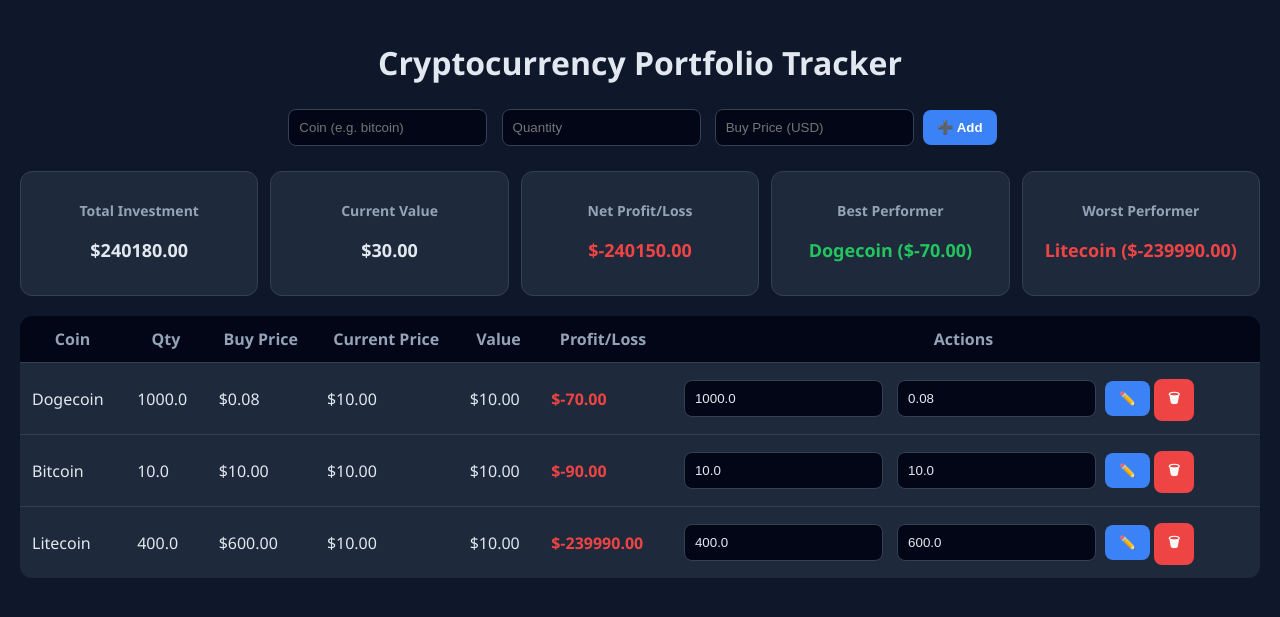
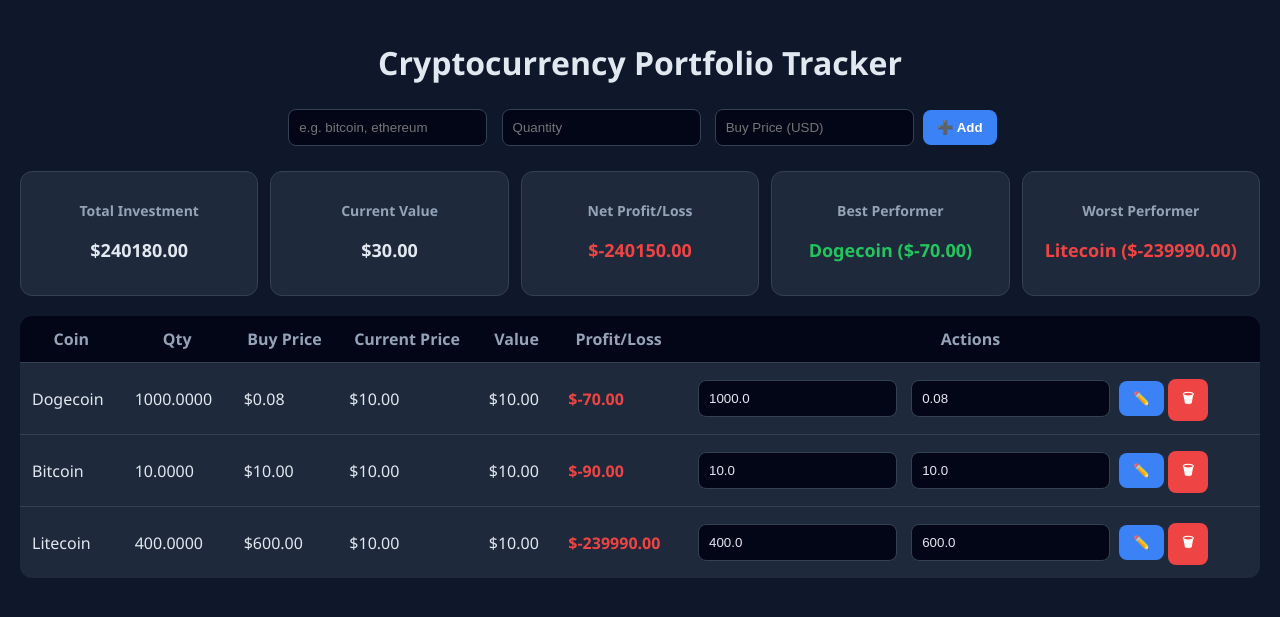
Before and after one commit to pavanipoluri/CryptoCurrency-Portfolio-Tracker, a Flask app: page / in a window 1280 px wide. Shown: the top 617 px of the page. Run offline with Flask 3, Linux system fonts and the light colour scheme; a database or web service that is not in the repository returns one stand-in record (values such as "Sample title"); data that the repository does not hold is empty.

Commit message:
updated UI and favicon

```diff
--- a/templates/index.html
+++ b/templates/index.html
@@ -4,11 +4,14 @@
 <head>
     <title>Crypto Portfolio</title>
     <link rel="stylesheet" href="/static/style.css">
+    <link rel="icon" href="{{ url_for('static', filename='icon.png') }}">
 </head>
 
 <body>
 
-    <h1> Cryptocurrency Portfolio Tracker </h1>
+    <div class="container">
+
+        <h1> Cryptocurrency Portfolio Tracker</h1>
 
         {% if error_message %}
         <p class="negative">{{ error_message }}</p>
@@ -18,7 +21,7 @@
         <form method="POST">
             <input type="hidden" name="add" value="1">
 
-        <input type="text" name="coin" placeholder="Coin (e.g. bitcoin)" required>
+            <input type="text" name="coin" placeholder="e.g. bitcoin, ethereum" required>
             <input type="number" step="0.0001" name="quantity" placeholder="Quantity" required>
             <input type="number" step="0.01" name="buy_price" placeholder="Buy Price (USD)" required>
 
@@ -81,7 +84,7 @@
             {% for c in portfolio %}
             <tr>
                 <td>{{ c.coin|capitalize }}</td>
-            <td>{{ c.quantity }}</td>
+                <td>{{ "%.4f"|format(c.quantity) }}</td>
                 <td>${{ "%.2f"|format(c.buy_price) }}</td>
                 <td>${{ "%.2f"|format(c.current_price) }}</td>
                 <td>${{ "%.2f"|format(c.value) }}</td>
@@ -116,6 +119,8 @@
 
         {% endif %}
 
+    </div>
+
 </body>
 
 </html>
```
Also changed, not shown: static/icon.png (added). Lines whose indentation alone changed are shown as unchanged.
